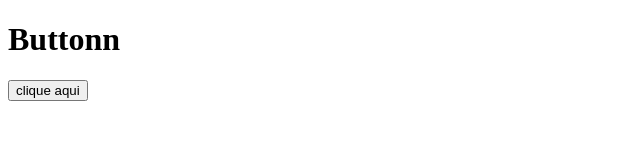
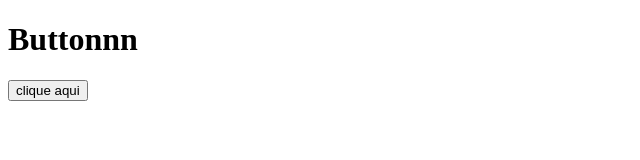
Before and after one commit to juniorr742/ModuloHTML, a plain HTML site: page index.html in a window 1280 px wide. Shown: the full height of the page, 0-640 px from the left. Drawn offline with Linux system fonts and the light colour scheme.

Commit message:
troca de palavras

```diff
--- a/index.html
+++ b/index.html
@@ -7,7 +7,7 @@
     <title>Button</title>
 </head>
 <body>
-    <h1>Buttonn</h1>
+    <h1>Buttonnn</h1>
 
 
      <input type="button" value="clique aqui" onclick="alert('ola')">
```
